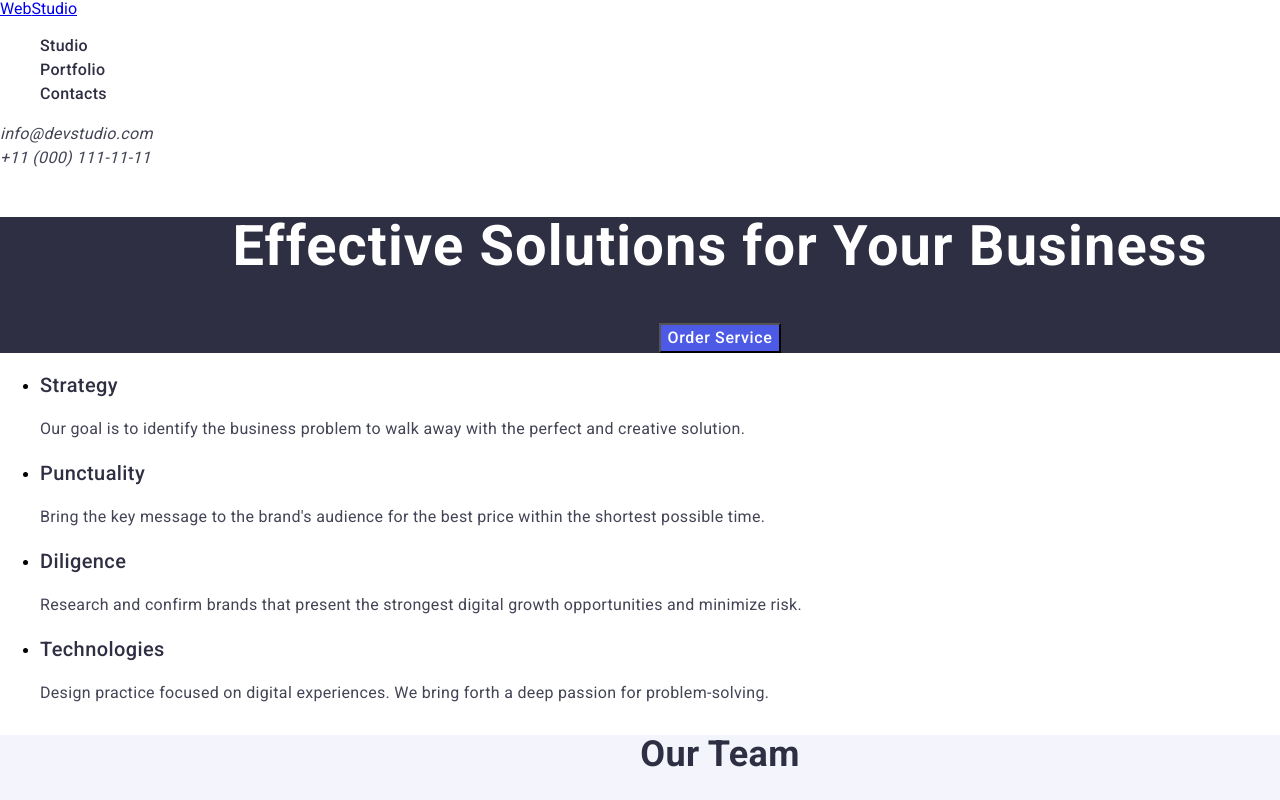
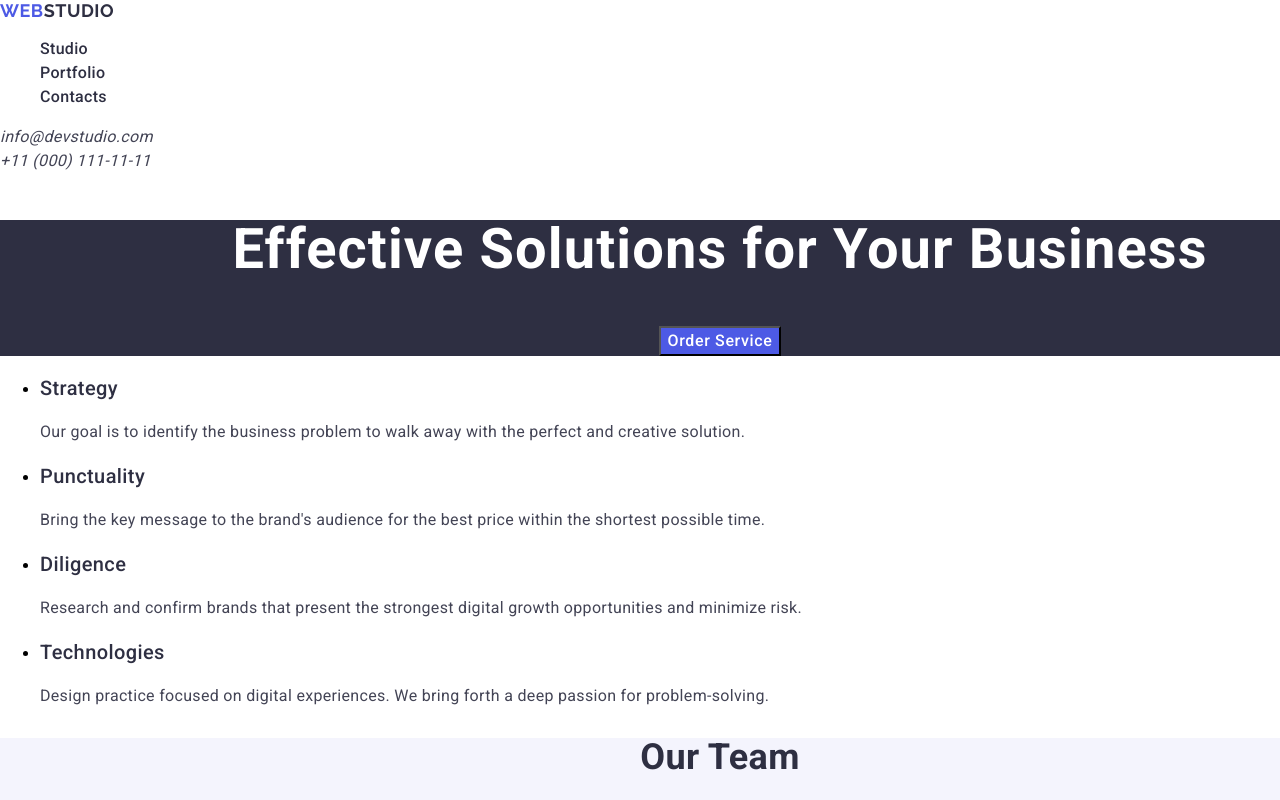
Before and after one commit to keremyldrm61/goit-markup-hw-02, a plain HTML site: page index.html in a window 1280 px wide. Shown: the top 800 px of the page. Drawn offline with nearby package versions, Linux system fonts and the light colour scheme.

Commit message:
updated css

```diff
--- a/css/styles.css
+++ b/css/styles.css
@@ -11,8 +11,7 @@ body {
 
 }
 
-.logo {
-    color: #4D5AE5;
+.header-logo, .footer-logo {
     font-family: "Raleway", sans-serif;
     font-weight: 700;
     font-size: 18px;
@@ -20,6 +19,19 @@ body {
     letter-spacing: 0.03em;
     text-decoration: none;
     text-transform: uppercase;
+}
+
+.web-logo,
+.footer-logo .web-logo {
+    color: #4D5AE5;
+}
+
+.header-logo .studio-logo {
+    color: #2E2F42;
+}
+
+.footer-logo .studio-logo {
+    color: #F4F4FD;
 }
 
 .menu-nav-list {
```
